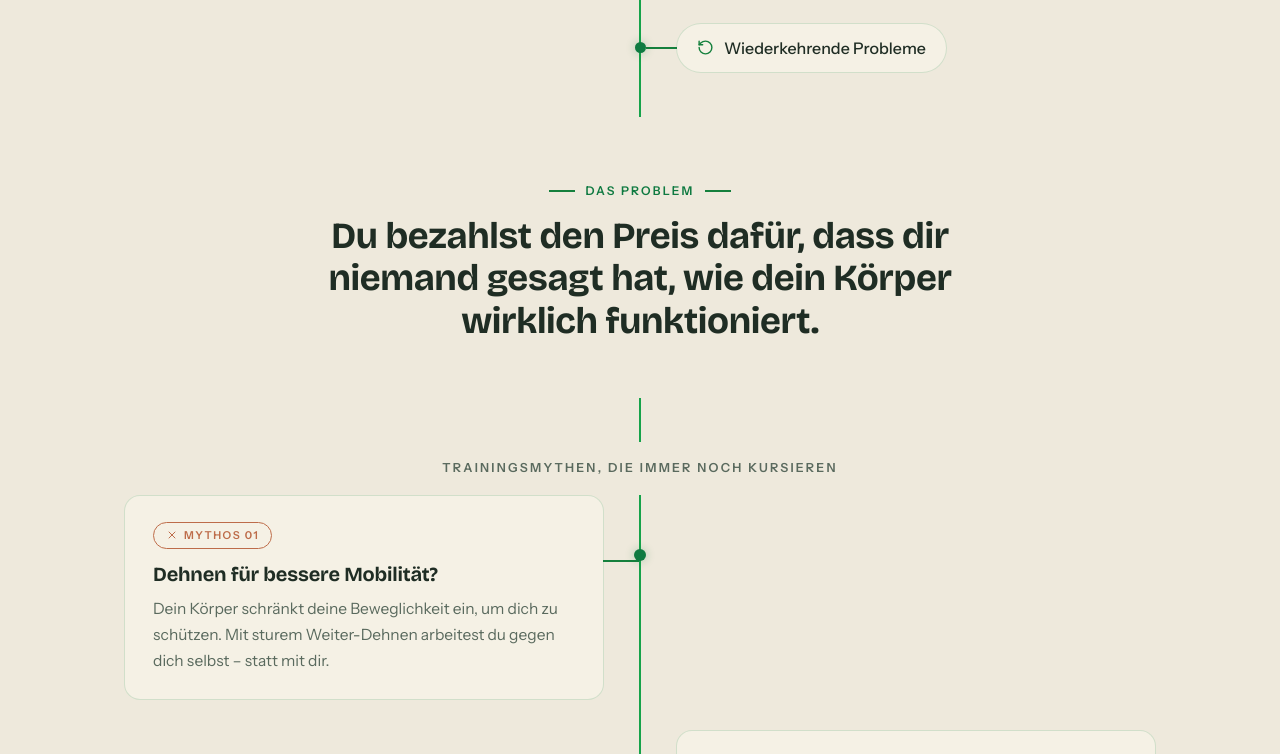
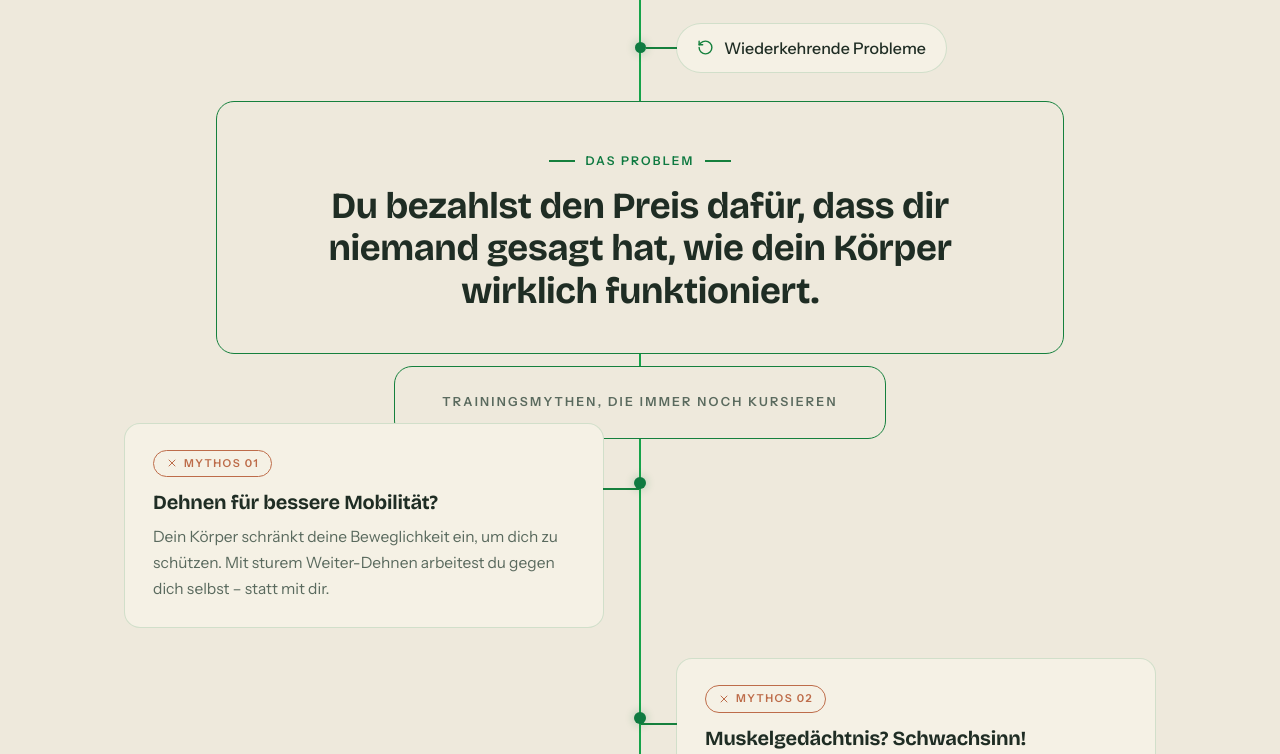
Before and after one commit to vollstark23-lab/volleyballstark-website, a plain HTML site: page index.html in a window 1280 px wide. Shown: the part 1708-2462 px from the top of the page. Drawn offline with nearby package versions, Linux system fonts and the light colour scheme.

Commit message:
Alle Headline-Kästen zünden bei Ankunft, einheitlicher Textabstand zum Rahmen
- 'Das Problem' und 'Trainingsmythen'-Label waren noch alte Vollflächen ohne
  Illumination -> jetzt Holder wie die übrigen: Rahmen zündet, wenn der
  Leuchtpunkt die Oberkante erreicht, Glow-Puls, dann ruhig beleuchtet;
  zurückscrollen verlischt (symmetrisch).
- Alle Kästen kleben am Text: width:fit-content + 34px Abstand zur Rahmenkante
  überall (vorher 1100px-/492px-/728px-Wildwuchs aus fixen Containerbreiten).
- Problem-Kasten kompakt: max-width 780px, Padding von 56px auf 26px reduziert.
- Illuminations-Sequenz verifiziert: [1,2,3,4,5] nacheinander, zurück alle aus,
  CTA-Finish unverändert (fill==railH, lit erst bei Ankunft).

```diff
--- a/index.html
+++ b/index.html
@@ -192,9 +192,11 @@ footer .logo-svg{height:38px}
 .pill-row .dot.lit{background:var(--accent);box-shadow:0 0 10px var(--glow)}
 
 .center-block{position:relative;z-index:2;background:var(--bg);text-align:center;margin:0 auto}
-.problem{max-width:780px;padding:56px 20px;margin:44px auto}
+/* Kasten klebt am Text: Padding nur noch fürs Layout-Gefühl nach außen,
+   die Breite macht .rail-patch-holder (fit-content) + .rail-patch (-34px) */
+.problem{max-width:780px;padding:26px 20px;margin:44px auto}
 .problem h2{font-size:clamp(1.5rem,3.1vw,2.3rem);font-weight:700;margin-top:14px}
-.myths-label{padding:16px 20px;font-size:.78rem;font-weight:600;letter-spacing:.18em;text-transform:uppercase;color:var(--muted)}
+.myths-label{padding:10px 14px;font-size:.78rem;font-weight:600;letter-spacing:.18em;text-transform:uppercase;color:var(--muted)}
 
 .myth-row{display:grid;grid-template-columns:1fr 72px 1fr;margin-bottom:30px}
 .myth-row .dot{grid-column:2;grid-row:1;justify-self:center;align-self:start;margin-top:54px;width:12px;height:12px;border-radius:50%;background:var(--line);transition:background .4s,box-shadow .4s;z-index:2}
@@ -321,15 +323,16 @@ footer .logo-svg{height:38px}
 .rail{position:absolute;top:0;left:50%;width:2.5px;margin-left:-1.25px;background:var(--line);z-index:-1;pointer-events:none}
 .rail-fill{position:absolute;top:0;left:0;width:100%;height:0;background:var(--accent-2)}
 .rail-dot{position:absolute;left:-3.75px;top:0;width:10px;height:10px;margin-top:-5px;border-radius:50%;background:var(--accent);box-shadow:0 0 10px var(--glow);will-change:top}
-.rail-patch-holder{position:relative}
-.rail-patch{position:absolute;left:-40px;right:-40px;top:-10px;bottom:-10px;background:var(--bg);z-index:-1;border-radius:18px}
-/* Ankunfts-Illumination: Der Leuchtpunkt „zündet" den Rahmen der Zwischen-
-   überschriften, sobald die Fokuslinie sie erreicht – derselbe Moment wie beim
-   Abschluss-CTA. Ein kurzer Glow-Puls, danach bleibt der ruhig beleuchtete
-   Rahmen stehen; zurückgescrollt verlischt er wieder (symmetrisch zur Linie).
-   Die Vergleichstabelle (.vs-rows) hat bereits einen Panel-Rahmen und wird
-   nicht zusätzlich gerahmt. */
-.rail-patch-holder.lit > .rail-patch{border:1px solid transparent;transition:border-color .8s}
+.rail-patch-holder{position:relative;width:fit-content;margin-left:auto;margin-right:auto}
+.rail-patch{position:absolute;left:-34px;right:-34px;top:-16px;bottom:-16px;background:var(--bg);z-index:-1;border-radius:18px;border:1px solid transparent;transition:border-color .8s}
+/* Ankunfts-Illumination: Der Leuchtpunkt „zündet" den Rahmen jedes
+   Headline-Kastens (Zwischenüberschriften, Das Problem, Mythen-Label),
+   sobald die Fokuslinie ihn erreicht – derselbe Moment wie beim
+   Abschluss-CTA. Kurzer Glow-Puls, danach bleibt der ruhig beleuchtete
+   Rahmen stehen; zurückgescrollt verlischt er (symmetrisch zur Linie).
+   Alle Kästen kleben am Text (fit-content) mit einheitlichem Abstand:
+   34px horizontal wie beim CTA-Rahmen, 16px vertikal. Die Vergleichs-
+   tabelle (.vs-rows) hat bereits einen Panel-Rahmen und bleibt ausgenommen. */
 .rail-patch-holder.lit > .rail-patch{border-color:var(--accent-3);animation:frameglow 1.8s ease-out .1s 1 both}
 @keyframes frameglow{0%{box-shadow:0 0 26px 6px var(--glow)}100%{box-shadow:0 0 26px 6px transparent}}
 .vs-rows .rail-patch{left:0;right:0;top:0;bottom:0;border-radius:17px}
@@ -600,12 +603,12 @@ footer{border-top:1px solid var(--stroke);padding:56px 0 30px;background:var(--b
     <div class="pill-row row-l"><div class="pill"><i data-lucide="flame"></i><span>Verlust von Explosivität</span></div><div class="dot"></div></div>
     <div class="pill-row row-r"><div class="pill"><i data-lucide="rotate-ccw"></i><span>Wiederkehrende Probleme</span></div><div class="dot"></div></div>
 
-    <div class="center-block problem" id="problem">
+    <div class="center-block problem rail-patch-holder" id="problem">
       <p class="kicker center">Das Problem</p>
       <h2>Du bezahlst den Preis dafür, dass dir niemand gesagt hat, wie dein Körper wirklich funktioniert.</h2>
     </div>
 
-    <div class="center-block myths-label">Trainingsmythen, die immer noch kursieren</div>
+    <div class="center-block myths-label rail-patch-holder">Trainingsmythen, die immer noch kursieren</div>
 
     <div class="myth-row row-l">
       <article class="myth-card">
```
